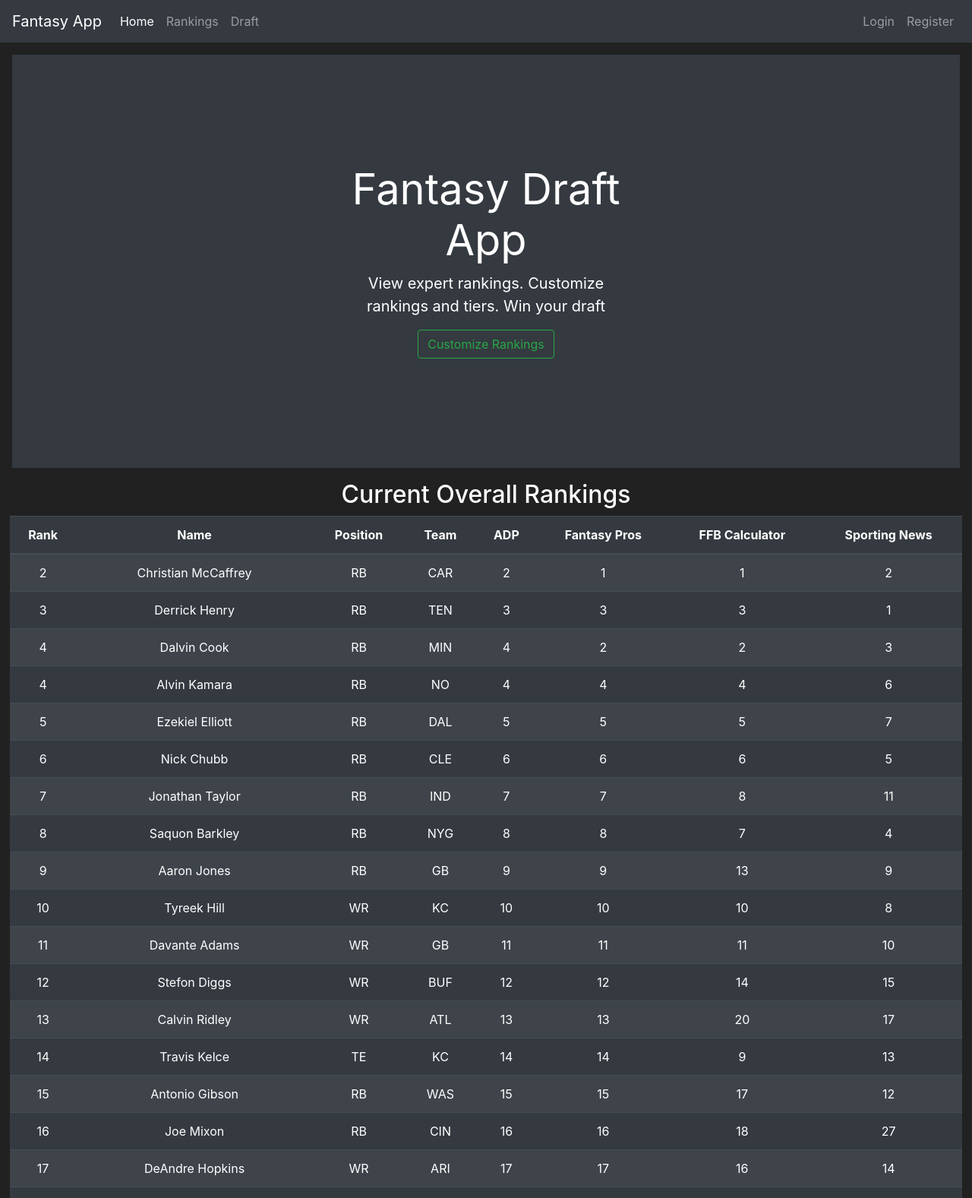
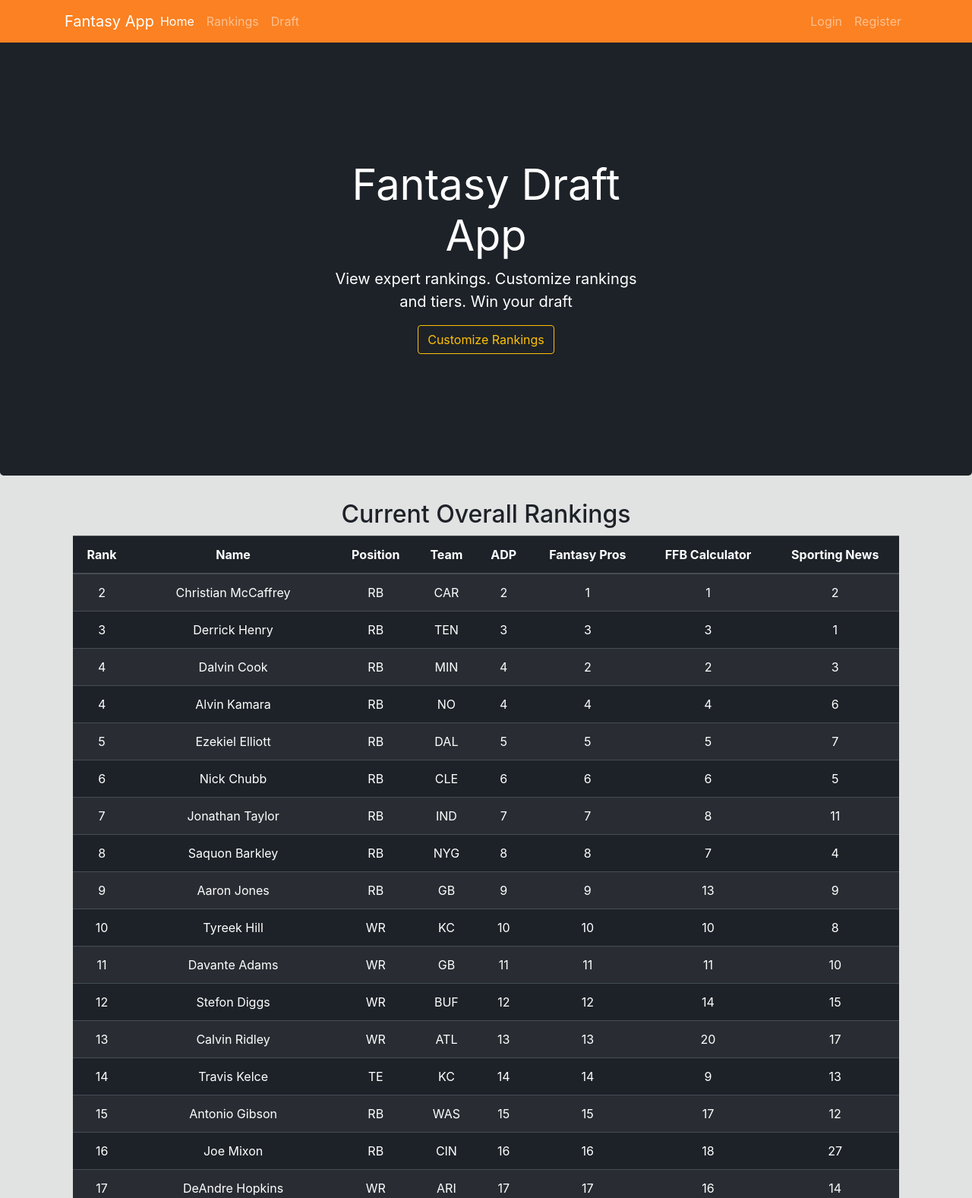
Before and after one commit to n-roth12/FFB-Draft-App, a Flask app: page / in a window 1280 px wide. Shown: the top 1577 px of the page at 76% size. Run offline with Flask 2, Linux system fonts and the light colour scheme; data comes from the database, SQL or seed files in the repository; some libraries are stand-ins or nearby versions.

Commit message:
Styling changes, such as color and alignment of items.

```diff
--- a/website/templates/base.html
+++ b/website/templates/base.html
@@ -10,21 +10,22 @@
 		</title>
 	</head>
 
-	<body>
-		<nav class="navbar navbar-expand-md navbar-dark bg-dark">
-			<a class="navbar-brand" href="#" onclick="alert('Clicked')">Fantasy App</a>
+	<body style="background-color: #E1E2E2; color:  #1D2228; padding: 50px 0px 0px 0px; z-index: 0;">
+		<nav class="navbar navbar-expand-sm navbar-dark fixed-top" style="background-color: #FB8122;">
+			<div class="container">
 				<button class="navbar-toggler" type="button" data-toggle="collapse" data-target="#navbarNav">
 					<span class="navbar-toggler-icon"></span>
 				</button>
+				<a class="navbar-brand mr-auto" href="{{ url_for('home_page') }}">Fantasy App</a>
 				<div class="collapse navbar-collapse" id="navbarNav">
 					<ul class="navbar-nav mr-auto">
-					<li class="nav-item active" onclick="change(this)">
+						<li class="nav-item active">
 							<a class="nav-link" href="{{ url_for('home_page') }}">Home <span class="sr-only">(current)</span></a>
 						</li>
-					<li class="nav-item" onclick="change(this)">
+						<li class="nav-item">
 							<a class="nav-link" href="{{ url_for('rankings_page') }}">Rankings</a>
 						</li>
-					<li class="nav-item" onclick="change(this)">
+						<li class="nav-item">
 							<a class="nav-link" href="{{ url_for('draft_page') }}">Draft</a>
 						</li>
 					</ul>
@@ -51,6 +52,7 @@
 							<a class="nav-link" href="{{ url_for('register_page') }}">Register</a>
 						</li>
 					</ul>
+				</div>
 				{% endif %}
 			</div>
 		</nav>
@@ -69,6 +71,16 @@
 
 	{% block content %}
 	{% endblock %}
+	<footer class="footer" style="background-color: #1D2228;">
+		<div class="container">
+			<div class="row">
+				<p style="color: #E1E2E2">This is a footer</p>
+			</div>
+			<div class="row">
+				<p style="color: #E1E2E2">Here is some more footer content</p>
+			</div>
+		</div>
+	</footer>
 
 	<!-- Optional JavaScript; choose one of the two! -->
 	<!-- Option 1: jQuery and Bootstrap Bundle (includes Popper) -->
@@ -80,10 +92,6 @@
 </body>
 
 <style>
-	body {
-		background-color: #212121;
-		color: white;
-	}
 	.hidden {
       display: none;
    }
--- a/website/templates/home.html
+++ b/website/templates/home.html
@@ -5,17 +5,18 @@
 {% endblock %}
 
 {% block content %}
-  <div class="position-relative overflow-hidden p-3 p-md-5 m-md-3 text-center bg-dark" style="color:white">
+  <div class="jumbotron text-center" style="color:white; background-color:#1D2228;">
       <div class="col-md-5 p-lg-5 mx-auto my-5">
           <h1 class="display-4 font-weight-normal">Fantasy Draft App</h1>
           <p class="lead font-weight-normal">View expert rankings. Customize rankings and tiers. Win your draft</p>
-          <a class="btn btn-outline-success" href="{{ url_for('rankings_page') }}">Customize Rankings</a>
+          <a class="btn btn-outline-warning" href="{{ url_for('rankings_page') }}">Customize Rankings</a>
       </div>
       <div class="product-device box-shadow d-none d-md-block"></div>
       <div class="product-device product-device-2 box-shadow d-none d-md-block"></div>
   </div>
+  <div class="container">
     <h2 class="text-center">Current Overall Rankings</h2>
-  <table class="table table-hover table-striped table-dark overflow-hidden" style="width:98%; margin-left:auto; margin-right:auto;">
+    <table class="table table-hover table-dark table-striped overflow-hidden" style="width:98%; margin-left:auto; margin-right:auto; background-color: #1D2228; color:white">
       <thead>
           <tr>
               <th scope="col" class="text-center">Rank</th>
@@ -43,4 +44,5 @@
           {% endfor %}
       </tbody>
     </table>
+  </div>
 {% endblock %}
--- a/website/templates/rankings.html
+++ b/website/templates/rankings.html
@@ -9,7 +9,7 @@
 	<h1 class="text-center">Your {% block h1 %}{% endblock %} Custom Rankings</h1>
 	<br>
 	<div class="text-center row">
-		<p class="col">Filter By Position: <a href="{{ url_for('rankings_page') }}">All</a> | <a href="{{ url_for('qb_rankings_page') }}">QB</a> | <a href="{{ url_for('rb_rankings_page') }}">RB</a> | <a href="{{ url_for('wr_rankings_page') }}">WR</a> | <a href="{{ url_for('te_rankings_page') }}">TE</a>
+		<p style=""class="col">Filter By Position: <a href="{{ url_for('rankings_page') }}">All</a> | <a href="{{ url_for('qb_rankings_page') }}">QB</a> | <a href="{{ url_for('rb_rankings_page') }}">RB</a> | <a href="{{ url_for('wr_rankings_page') }}">WR</a> | <a href="{{ url_for('te_rankings_page') }}">TE</a>
 		</p>
 		<!-- Inactive search bar
 		<div class="col" id="search-container">
@@ -25,7 +25,7 @@
 		</form>
 	</div>
 	<br>
-	<table class="table table-hover table-striped table-sm table-dark" style="width:60%; margin-left:auto; margin-right:auto;">
+	<table class="table table-hover table-striped table-sm table-dark" style="width:60%; margin-left:auto; margin-right:auto; background-color: #1D2228">
 		<thead>
 			<tr>
 				<th scope="col" class="text-center">Rank</th>
@@ -56,7 +56,7 @@
 						<button class="btn btn-outline btn-outline-info btn-sm" data-toggle="modal" data-target="#Modal-MoreInfo-{{ player.id }}">More Info</button>
 						<button id="{{ player.id }}-btn"class="btn btn-outline btn-outline-success btn-sm">Change Ranking</button>-->
 
-							<button class="btn btn-outline btn-outline-success btn-sm" data-toggle="modal" data-target="#Modal-SwapRank-{{ player.id }}">Change Ranking</button>
+							<button class="btn btn-outline btn-outline-warning btn-sm" data-toggle="modal" data-target="#Modal-SwapRank-{{ player.id }}">Change Ranking</button>
 					</td>
 				</tr>
 			{% endfor %}
```
Lines whose indentation alone changed are shown as unchanged.
